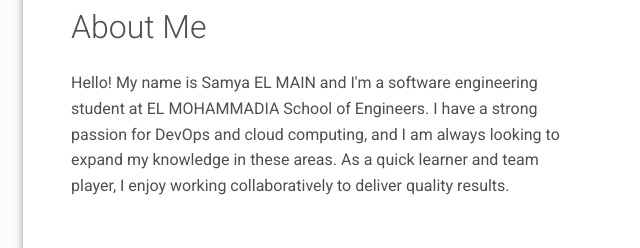
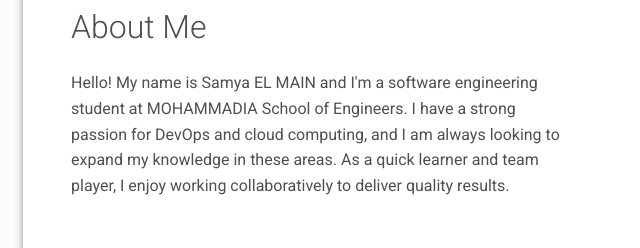
Before and after one commit to samya-elmain/azure-resume-challenge, a plain HTML site: page frontend/index.html in a window 1280 px wide. Shown: the part 700-948 px from the top of the page, 59-699 px from the left. Drawn offline with Linux system fonts and the light colour scheme; no server answers.

Commit message:
Update index.html

```diff
--- a/frontend/index.html
+++ b/frontend/index.html
@@ -89,7 +89,7 @@
       <div class="row">
         <div class="col-md-6">
           <h2 class="h2 fw-light mb-4">About Me</h2>
-          <p>Hello! My name is Samya EL MAIN and I'm a software engineering student at EL MOHAMMADIA School of Engineers. I have a strong passion for DevOps and cloud computing, and I am always looking to expand my knowledge in these areas. As a quick learner and team player, I enjoy working collaboratively to deliver quality results.</p>
+          <p>Hello! My name is Samya EL MAIN and I'm a software engineering student at MOHAMMADIA School of Engineers. I have a strong passion for DevOps and cloud computing, and I am always looking to expand my knowledge in these areas. As a quick learner and team player, I enjoy working collaboratively to deliver quality results.</p>
           <!-- <p>I can easily capitalize on low hanging fruits and quickly maximize timely deliverables for real-time schemas.</p> -->
         </div>
         <div class="col-md-5 offset-lg-1">
```
